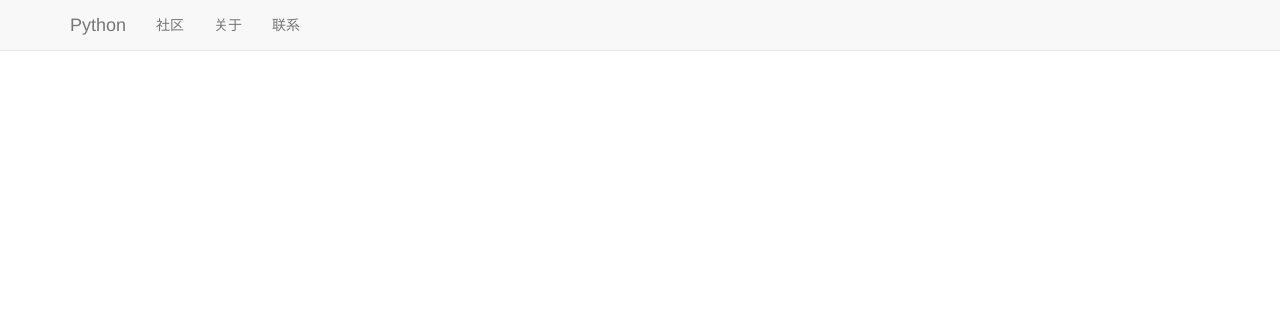
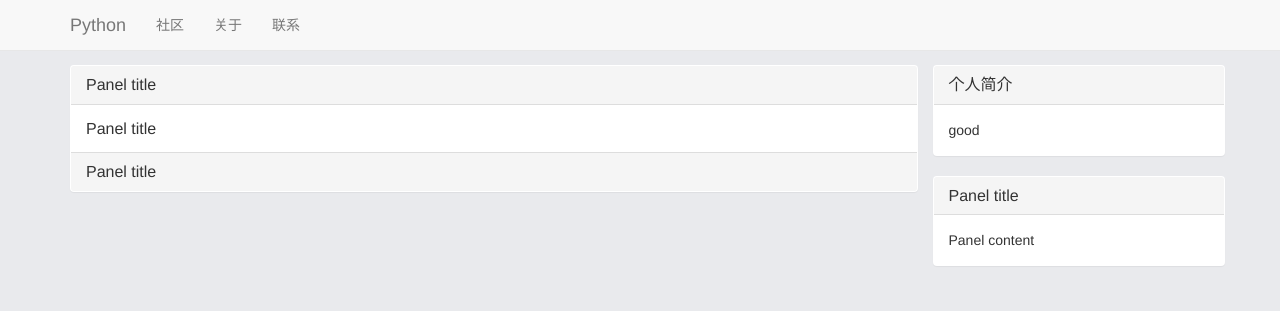
Before and after one commit to loveyuu/alex_blog, a Django app: page /index/ in a window 1280 px wide. Shown: the top 311 px of the page. Run offline with Django 3.2, Linux system fonts and the light colour scheme; some libraries are stand-ins or nearby versions.

Commit message:
add main.css

```diff
--- /dev/null
+++ b/setup.py
@@ -0,0 +1 @@
+print("program start.....")
--- /dev/null
+++ b/static/bootstrap/css/main.css
@@ -0,0 +1,86 @@
+body {
+    background: #e9eaed;
+}
+
+.navbar-fixed-top ~ .container {
+   padding-top: 65px;
+}
+
+.sidebar.col-md-3 {
+    padding-left: 0;
+}
+.sidebar {
+    padding-right: 0;
+}
+
+.panel {
+    border: 0px;
+    border-radius: 3px;
+    border: 1px;
+    border-color: #e5e6e9 #dfe0e4 #d0d1d5;
+    margin-bottom: 15px;
+}
+
+.panel-default {
+    border-color: #ddd;
+}
+
+.panel {
+    margin-bottom: 20px;
+    background-color: #fff;
+    border: 1px solid transparent;
+    border-radius: 4px;
+    -webkit-box-shadow: 0 1px 1px rgba(0,0,0,0.05);
+    box-shadow: 0 1px 1px rgba(0,0,0,0.05);
+}
+
+div {
+    display: block;
+}
+
+.topic {
+    min-height: 68px;
+    border-bottom: 1px solid #F0F0F0;
+    padding: 10px 15px;
+    margin: 0 -15px;
+    vertical-align: top;
+}
+
+.media-body, .media-left, .media-right {
+    display: table-cell;
+    vertical-align: top;
+}
+.media-body {
+    width: 10000px;
+}
+.media, .media-body {
+    overflow: hidden;
+    zoom: 1;
+}
+
+.avatar .media-object {
+    border-radius: 120px;
+}
+.avatar-48 {
+    width: 48px;
+    height: 48px;
+    border-radius: 5px;
+}
+.media-object {
+    display: block;
+}
+img {
+    vertical-align: middle;
+}
+
+img {
+    border: 0;
+}
+
+#left{
+    color: #2e6da4;
+}
+
+#right{
+    color: #eb9316;
+}
--- a/templates/base.html
+++ b/templates/base.html
@@ -11,6 +11,9 @@
     </title>
     <!-- Bootstrap core CSS -->
     <link href="{% static 'bootstrap/css/bootstrap.min.css' %}" rel="stylesheet">
+
+    <!-- user core CSS -->
+    <link href="{% static 'bootstrap/css/main.css' %}" rel="stylesheet">
 
 </head>
 <body>
--- a/templates/index.html
+++ b/templates/index.html
@@ -2,3 +2,12 @@
 {% block title_block %}
     linbin
 {% endblock %}
+
+{% block content %}
+    <div class="container" style="padding-right: 15px; padding-left: 15px; margin-right: auto; margin-left: auto; display: block;">
+        <div class="row">
+            {% include "list.html" %}
+            {% include "side.html" %}
+        </div>
+    </div>
+{% endblock %}
--- /dev/null
+++ b/templates/list.html
@@ -0,0 +1,13 @@
+<div class="col-lg-9">
+    <div class="panel panel-default">
+        <div class="panel-heading">
+            <h3 class="panel-title">Panel title</h3>
+        </div>
+        <div class="panel-body">
+            <h3 class="panel-title">Panel title</h3>
+        </div>
+        <div class="panel-footer">
+            <h3 class="panel-title">Panel title</h3>
+        </div>
+    </div>
+</div>
--- /dev/null
+++ b/templates/side.html
@@ -0,0 +1,19 @@
+<div class="sidebar col-md-3">
+    <div class="panel panel-default">
+        <div class="panel-heading">
+            <h3 class="panel-title">个人简介</h3>
+        </div>
+        <div class="panel-body">
+            good
+        </div>
+    </div>
+
+    <div class="panel panel-default">
+        <div class="panel-heading">
+            <h3 class="panel-title">Panel title</h3>
+        </div>
+        <div class="panel-body">
+            Panel content
+        </div>
+    </div>
+</div>
```
Also changed, not shown: README.md.
